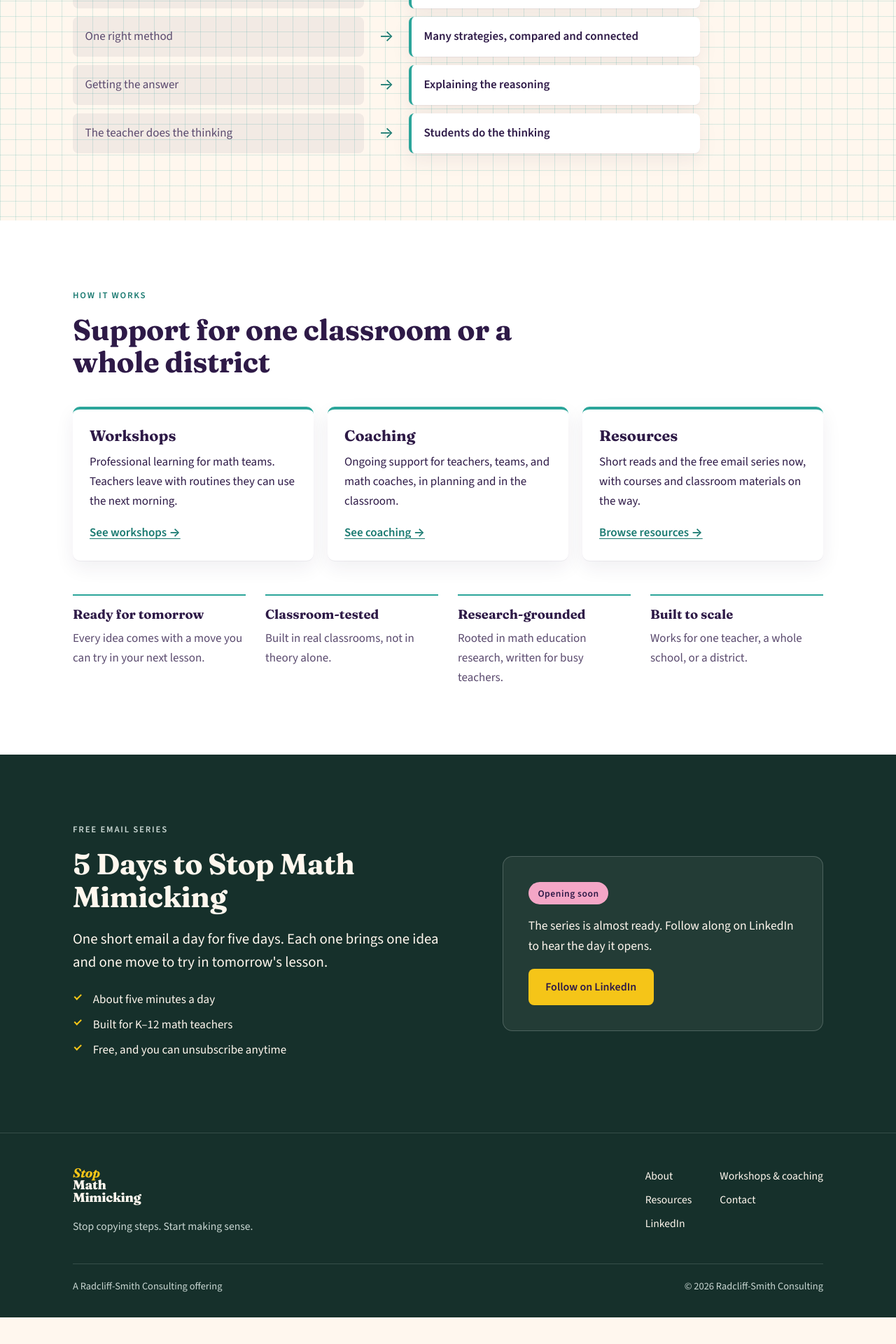
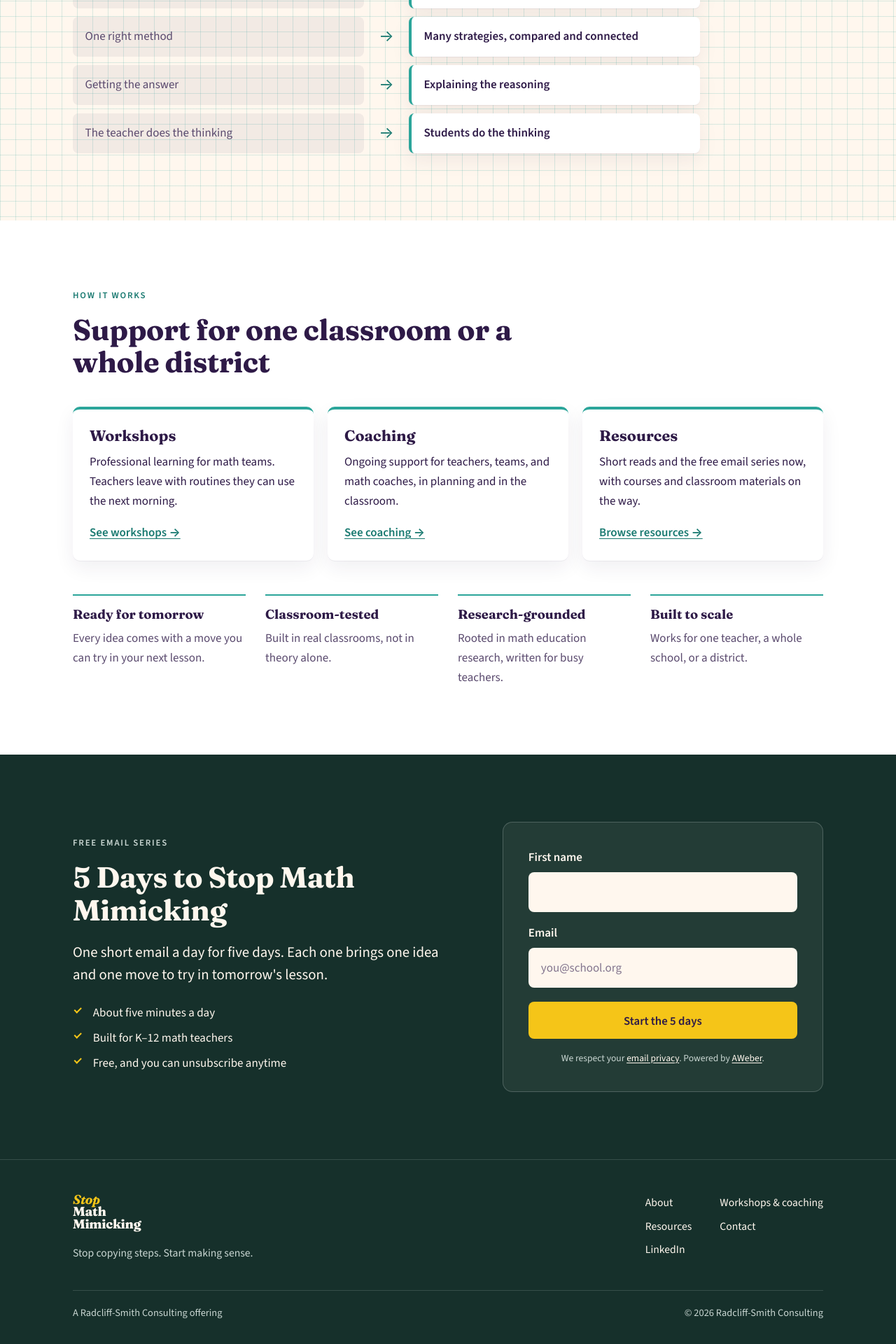
Before and after one commit to amandaradcliffsmith/amandaradcliffsmith.github.io, a Jekyll site: the page built from index.html, in a window 1280 px wide. Shown: the part 2218-4138 px from the top of the page at 70% size. Built offline with Jekyll 4.4.1, drawn with Linux system fonts in a browser that asks for light colours; before the commit the page ends 4100 px from its top, so only the background shows below that.

Commit message:
Connect AWeber sign-up form for the email series
Rebuilds AWeber's web form 959390808 in the site's own styles: same
action, list, and hidden fields, with first name and email inputs.
Both AWeber redirects now go to a new branded /thanks/ page that asks
new subscribers to confirm their email.

Co-Authored-By: Claude Opus 5.5 <noreply@anthropic.com>

```diff
--- a/_config.yml
+++ b/_config.yml
@@ -23,15 +23,28 @@ links:
   linkedin: https://www.linkedin.com/in/dr-amanda-radcliff-smith-edd-96813851/
   youtube: ""
 
-# Email sign-up for "5 Days to Stop Math Mimicking".
-# Leave form_action empty until an email platform is chosen; the sign-up
-# block then shows an "opening soon" message.
-#   Kit:        form_action = the form's action URL, email_field = email_address
-#   MailerLite: form_action = the form's action URL, email_field = fields[email]
-#   Mailchimp:  form_action = the form's action URL, email_field = EMAIL
+# Email sign-up for "5 Days to Stop Math Mimicking", powered by AWeber
+# (web form 959390808 on list awlist6987623).
+# If form_action is empty, the sign-up block shows an "opening soon" message.
 signup:
-  form_action: ""
+  form_action: https://www.aweber.com/scripts/addlead.pl
+  name_field: name          # leave empty to drop the first-name box
   email_field: email
+  # Sent with every sign-up, exactly as AWeber's form generator set them.
+  # Both redirects point to this site's own confirm-your-email page (/thanks/).
+  hidden_fields:
+    meta_web_form_id: "959390808"
+    meta_split_id: ""
+    listname: awlist6987623
+    redirect: https://stopmathmimicking.com/thanks/
+    meta_redirect_onlist: https://stopmathmimicking.com/thanks/
+    meta_adtracking: My_Web_Form
+    meta_message: "1"
+    meta_required: name,email
+    meta_tooltip: ""
+  # AWeber's form-view counter (shows "displays" in AWeber's form stats).
+  display_pixel: https://forms.aweber.com/form/displays.htm?id=nKyczJwMHAwc
+  privacy_url: https://www.aweber.com/permission.htm
 
 # ---- Build settings ----
 
--- a/_includes/signup.html
+++ b/_includes/signup.html
@@ -14,12 +14,24 @@
     </div>
     <div class="signup__panel">
       {% if signup.form_action and signup.form_action != "" %}
-      <form class="signup__form" action="{{ signup.form_action }}" method="post">
-        <label for="signup-email">Your email</label>
-        <div class="signup__row">
+      <form class="signup__form" action="{{ signup.form_action }}" method="post" accept-charset="UTF-8">
+        {% for field in signup.hidden_fields %}<input type="hidden" name="{{ field[0] }}" value="{{ field[1] }}">
+        {% endfor %}
+        {% if signup.name_field and signup.name_field != "" %}
+        <div class="signup__field">
+          <label for="signup-name">First name</label>
+          <input id="signup-name" type="text" name="{{ signup.name_field }}" autocomplete="given-name" required>
+        </div>
+        {% endif %}
+        <div class="signup__field">
+          <label for="signup-email">Email</label>
           <input id="signup-email" type="email" name="{{ signup.email_field | default: 'email' }}" autocomplete="email" placeholder="you@school.org" required>
-          <button class="btn btn--yellow" type="submit">Start the 5 days</button>
         </div>
+        <button class="btn btn--yellow signup__submit" type="submit">Start the 5 days</button>
+        <p class="signup__fine">
+          {% if signup.privacy_url %}We respect your <a href="{{ signup.privacy_url }}" rel="noopener nofollow" target="_blank">email privacy</a>. {% endif %}Powered by <a href="https://www.aweber.com" rel="noopener" target="_blank">AWeber</a>.
+        </p>
+        {% if signup.display_pixel %}<img class="signup__pixel" src="{{ signup.display_pixel }}" alt="" width="1" height="1">{% endif %}
       </form>
       {% else %}
       <p class="badge">Opening soon</p>
--- a/_layouts/default.html
+++ b/_layouts/default.html
@@ -4,6 +4,7 @@
   <meta charset="utf-8">
   <meta name="viewport" content="width=device-width, initial-scale=1">
   <meta name="theme-color" content="#2E1A47">
+  {% if page.noindex %}<meta name="robots" content="noindex">{% endif %}
   {% seo %}
   <link rel="icon" href="{{ '/assets/favicon.svg' | relative_url }}" type="image/svg+xml">
   <link rel="preconnect" href="https://fonts.googleapis.com">
--- a/assets/css/style.css
+++ b/assets/css/style.css
@@ -989,20 +989,23 @@ a:hover {
   background: rgba(255, 247, 238, 0.06);
 }
 
+.signup__form {
+  position: relative;
+}
+
+.signup__field {
+  margin-bottom: 1rem;
+}
+
 .signup__form label {
   display: block;
-  margin-bottom: 0.5rem;
+  margin-bottom: 0.4rem;
   font-weight: 600;
 }
 
-.signup__row {
-  display: flex;
-  flex-wrap: wrap;
-  gap: 0.75rem;
-}
-
-.signup__row input {
-  flex: 1 1 14rem;
+.signup__form input[type="text"],
+.signup__form input[type="email"] {
+  width: 100%;
   min-height: 3.1rem;
   padding: 0.8rem 1rem;
   border: 2px solid transparent;
@@ -1012,9 +1015,40 @@ a:hover {
   font: inherit;
 }
 
-.signup__row input:focus-visible {
+.signup__form input::placeholder {
+  color: var(--dusk);
+  opacity: 0.75;
+}
+
+.signup__form input:focus-visible {
   border-color: var(--yellow);
   outline: none;
+  box-shadow: 0 0 0 3px rgba(245, 197, 24, 0.35);
+}
+
+.signup__submit {
+  width: 100%;
+  margin-top: 0.25rem;
+  font-size: 1.05rem;
+}
+
+.signup__fine {
+  margin: 1rem 0 0;
+  color: var(--sage);
+  font-size: 0.85rem;
+  text-align: center;
+}
+
+.signup__fine a {
+  color: var(--sage);
+}
+
+.signup__pixel {
+  position: absolute;
+  width: 1px;
+  height: 1px;
+  opacity: 0;
+  pointer-events: none;
 }
 
 .signup__soon {
```
Also changed, not shown: thanks.html (added, +28 -0 lines).
